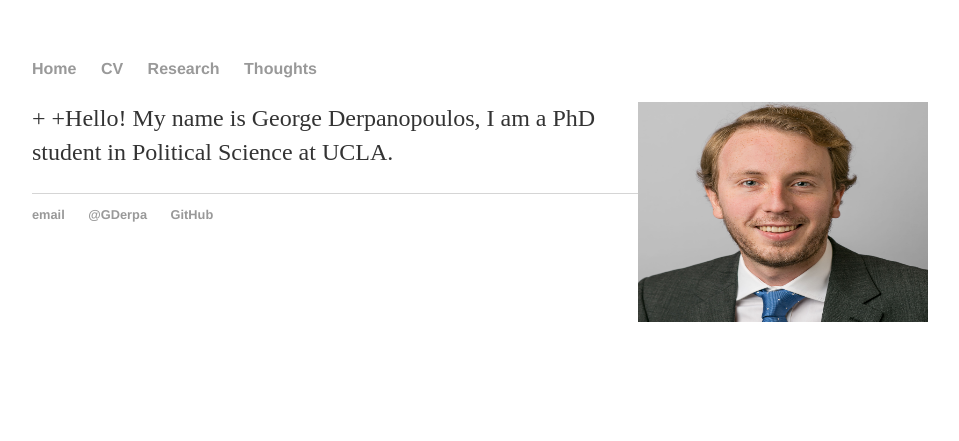
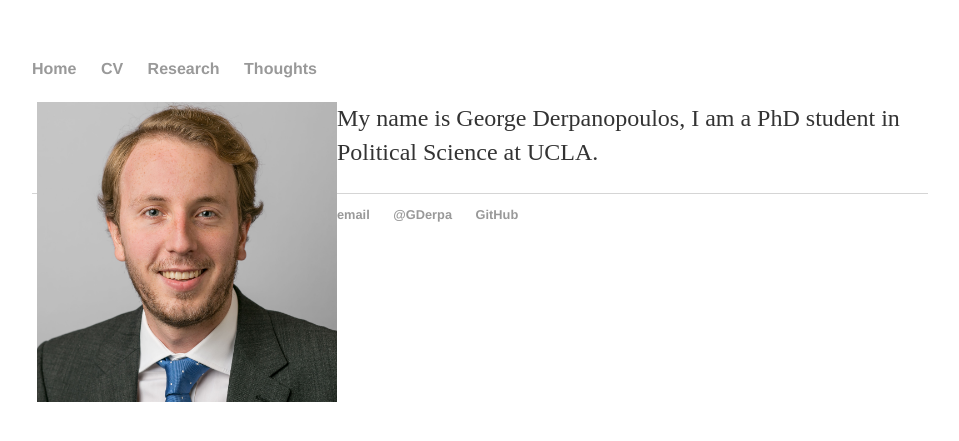
Before and after one commit to georgederpa/georgederpa, a Jekyll site: the page built from index.md, in a window 1280 px wide. Shown: the top 441 px of the page, without its empty margins (160-1119 px from the left). Built offline with Jekyll 4.4.1, drawn with Linux system fonts in a browser that asks for light colours; our own code applies the rules of GitHub Pages for plain Markdown files.

Commit message:
Update index.md

```diff
--- a/index.md
+++ b/index.md
@@ -1,2 +1,2 @@
-+![portrait](/assets/Potrait_Formal_Square.jpg){: align="right" height="220.4px" width="290px" style="margin-left: 5px"}
-+Hello! My name is George Derpanopoulos, I am a PhD student in Political Science at UCLA.
+![portrait](/assets/Potrait_Formal_Square.jpg){: align="left" height="300.px" width="300px" style="margin-left: 5px"}
+My name is George Derpanopoulos, I am a PhD student in Political Science at UCLA.
```
